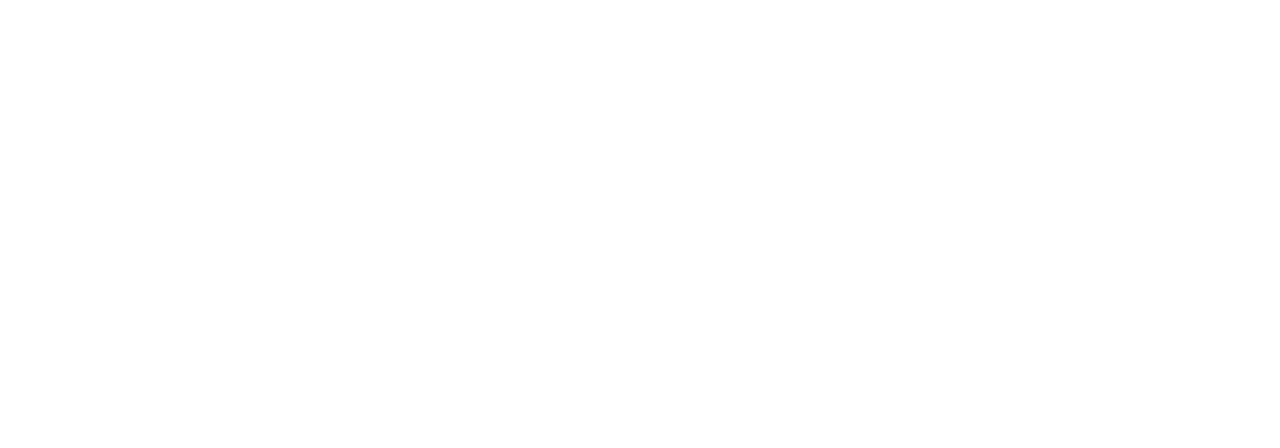
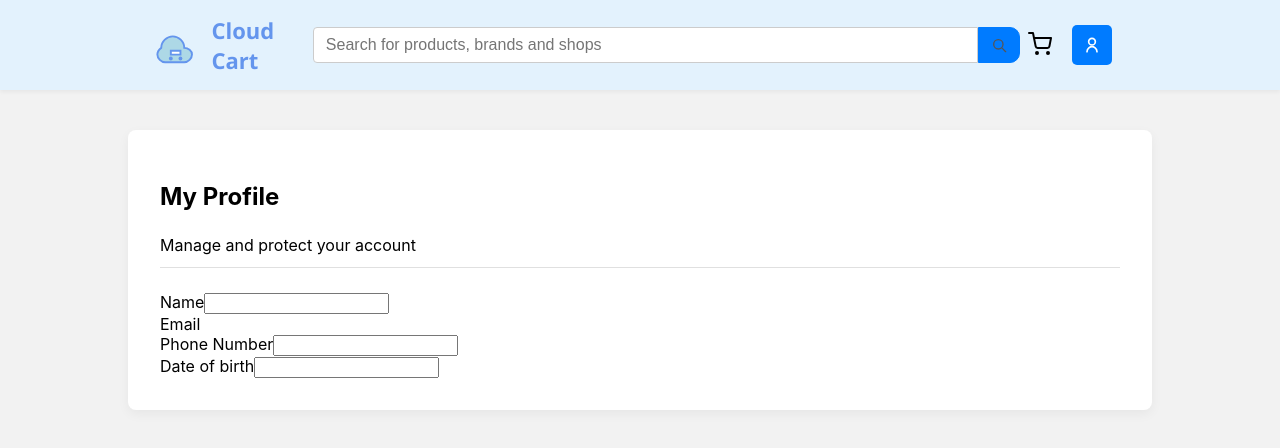
Before and after one commit to jgately707/CloudCart, a React (Create React App) app in the folder frontend/: page /account in a window 1280 px wide. Before the commit this address had no page. Shown: the top 448 px of the page. Built offline with nearby package versions, Linux system fonts and the light colour scheme.

Commit message:
account page set up

```diff
--- a/frontend/public/index.html
+++ b/frontend/public/index.html
@@ -24,7 +24,7 @@
       work correctly both with client-side routing and a non-root public URL.
       Learn how to configure a non-root public URL by running `npm run build`.
     -->
-    <title>React App</title>
+    <title>Cloud Cart</title>
   </head>
   <body>
     <noscript>You need to enable JavaScript to run this app.</noscript>
--- a/frontend/src/components/AccountButton.jsx
+++ b/frontend/src/components/AccountButton.jsx
@@ -1,8 +1,9 @@
 import React from 'react';
 
-const AccountButton = () => {
+const AccountButton = ({onClick}) => {
   return (
     <button
+      onClick={onClick}
       style={{
         backgroundColor: '#007bff',    // blue background
         border: 'none',
--- a/frontend/src/index.js
+++ b/frontend/src/index.js
@@ -6,6 +6,7 @@ import CreateAccount from './pages/loginPages/createAccount/CreateAccount';
 import './index.css';
 import reportWebVitals from './reportWebVitals';
 import UserHomePage from './pages/homePages/UserHomePage/UserHomePage';
+import AccountPage from './pages/AccountPage/AccountPage';
 
 const root = ReactDOM.createRoot(document.getElementById('root'));
 root.render(
@@ -15,6 +16,7 @@ root.render(
         <Route path="/login" element={<Login />} />
         <Route path="/create-account" element={<CreateAccount />} />
         <Route path="/home" element={<UserHomePage />} />
+        <Route path= "/account" element={ <AccountPage/>}/>
       </Routes>
     </BrowserRouter>
   </React.StrictMode>
--- /dev/null
+++ b/frontend/src/pages/AccountPage/AccountPage.css
@@ -0,0 +1,40 @@
+.header {
+    display: flex;
+    align-items: center;
+    justify-content: space-between;
+    padding: 10px 168px 10px 142px;
+    background-color: #e3f2fd;
+    box-shadow: 0 2px 4px rgba(0, 0, 0, 0.05);
+  }
+
+  .search-wrapper {
+    flex: 0 1 800px;
+    display: flex;
+    margin: 0 auto;
+  }
+
+  .search-input {
+    flex: 1;
+    padding: 8px 12px;
+    font-size: 16px;
+    border: 1px solid #ccc;
+    border-radius: 4px 0 0 4px;
+    outline: none;
+  }
+
+  .search-button {
+    padding: 8px 12px;
+    background-color: #007bff;
+    border: 1px solid #007bff;
+    border-radius: 0 10px 10px 0;
+    cursor: pointer;
+    display: flex;
+    align-items: center;
+    justify-content: center;
+  }
+
+  .action-buttons {
+    display: flex;
+    align-items: center;
+    gap: 12px;
+  }
--- /dev/null
+++ b/frontend/src/pages/AccountPage/AccountPage.jsx
@@ -0,0 +1,118 @@
+import { useEffect, useState } from 'react';
+import Logo from '../../components/Logo';
+import ShoppingCartButton from '../../components/ShoppingCartButton';
+import AccountButton from '../../components/AccountButton';
+
+const AccountPage = () => {
+  const SearchIcon = (
+    <svg width="16" height="16" viewBox="0 0 24 24" fill="none" xmlns="http://www.w3.org/2000/svg">
+      <circle cx="11" cy="11" r="7" stroke="#555" strokeWidth="2" />
+      <line x1="16.6569" y1="16.6569" x2="22" y2="22" stroke="#555" strokeWidth="2" strokeLinecap="round" />
+    </svg>
+  );
+  function getEmail(){
+
+  }
+
+  return (
+    <div style={{ backgroundColor: '#f2f2f2', minHeight: '100vh' }}>
+      <header style={{
+        display: 'flex',
+        alignItems: 'center',
+        justifyContent: 'space-between',
+        padding: '10px 168px 10px 142px',
+        backgroundColor: '#e3f2fd',
+        boxShadow: '0 2px 4px rgba(0,0,0,0.05)'
+      }}>
+        <Logo />
+        <div style={{
+          flex: '0 1 800px',
+          display: 'flex',
+          margin: '0 auto'
+        }}>
+          <input
+            type="text"
+            placeholder="Search for products, brands and shops"
+            style={{
+              flex: 1,
+              padding: '8px 12px',
+              fontSize: '16px',
+              border: '1px solid #ccc',
+              borderRadius: '4px 0 0 4px',
+              outline: 'none'
+            }}
+          />
+          <button style={{
+            padding: '8px 12px',
+            backgroundColor: '#007bff',
+            border: '1px solid #007bff',
+            borderRadius: '0 10px 10px 0',
+            cursor: 'pointer',
+            display: 'flex',
+            alignItems: 'center',
+            justifyContent: 'center'
+          }} onClick={() => alert('Search')}>
+            {SearchIcon}
+          </button>
+        </div>
+        <div style={{
+          display: 'flex',
+          alignItems: 'center',
+          gap: '12px'
+        }}>
+          <ShoppingCartButton />
+          <AccountButton />
+        </div>
+      </header>
+
+      {/* New Content Section */}
+      <main style={{ display: 'flex', justifyContent: 'center', padding: '40px 20px' }}>
+        <div style={{
+          backgroundColor: 'white',
+          padding: '32px',
+          borderRadius: '8px',
+          boxShadow: '0 4px 12px rgba(0,0,0,0.05)',
+          width: '100%',
+          maxWidth: '960px'
+        }}>
+        <h2 style={{ marginBottom: '24px' }}>My Profile</h2>
+        <p style={{ marginBottom: '12px' }}>Manage and protect your account</p>
+        <div style={{
+        borderBottom: '1px solid #e0e0e0',
+        marginBottom: '24px'
+        }} />
+
+        {/* Name field*/}
+        <div>Name
+         <input>
+
+         </input>
+        </div>
+
+        {/* Email field */}
+        <div>Email
+            <div>
+            </div>
+        </div>
+
+        {/* Phone Number  */}
+        <div>Phone Number
+         <input>
+
+         </input>
+        </div>
+
+        {/* Date Of Birth */}
+        <div>Date of birth
+         <input>
+
+         </input>
+        </div>
+
+        </div>
+      </main>
+    </div>
+  );
+};
+
+export default AccountPage;
--- a/frontend/src/pages/homePages/userHomePage/userHomePage.jsx
+++ b/frontend/src/pages/homePages/userHomePage/userHomePage.jsx
@@ -6,6 +6,8 @@ import AccountButton from '../../../components/AccountButton';
 import electronicsBanner from '../../../components/images/shopElectronics.png';
 import ProductCard from '../../Product/ProductCard';
 import './UserHomePage.CSS';
+import { useNavigate } from 'react-router-dom';
+
 
 const UserHomePage = () => {
   const [featuredProducts, setFeaturedProducts] = useState([]);
@@ -16,6 +18,12 @@ useEffect(() => {
       .then(data => setFeaturedProducts(data))
       .catch(err => console.error(err));
   }, []);
+  const navigate = useNavigate();
+
+  const handleAccountButtonClick = () => {
+    navigate('/account');
+  };
+
 
   return (
     <div style={{ backgroundColor: '#f9f9f9', minHeight: '100vh' }}>
@@ -33,7 +41,7 @@ useEffect(() => {
         </div>
         <div style={actionButtonsStyle}>
           <ShoppingCartButton />
-          <AccountButton />
+          <AccountButton onClick={handleAccountButtonClick}  />
         </div>
       </header>
 
```
Also changed, not shown: 2 other files (tests, documents, lock files or other folders). Lines whose indentation alone changed are shown as unchanged.
